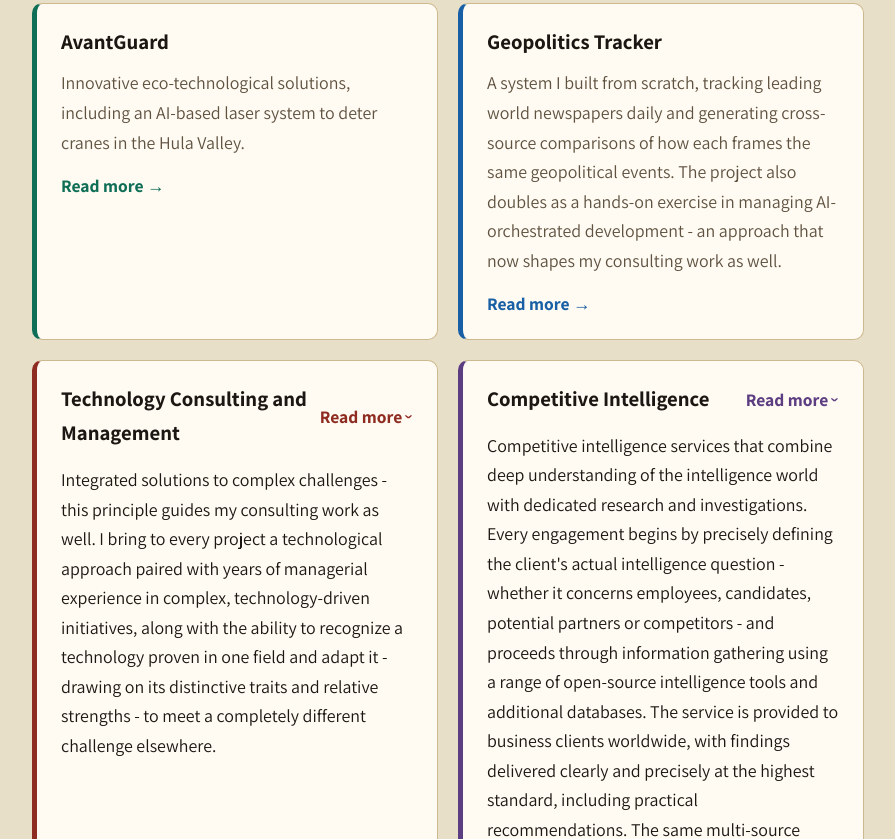
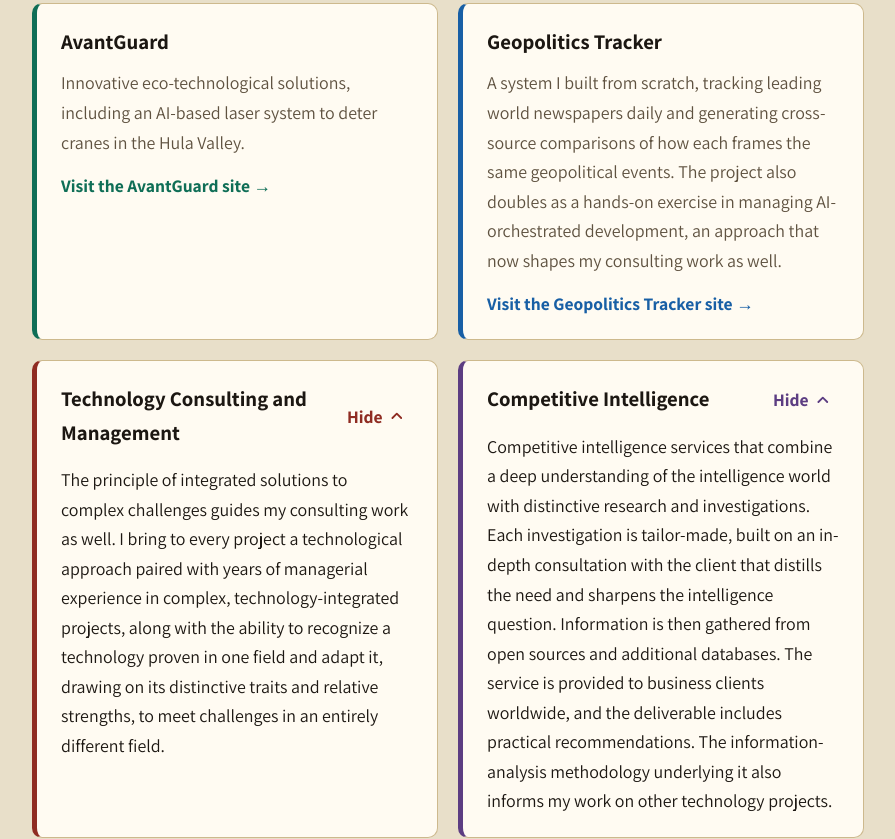
Before and after one commit to Meir-Shemesh/meirshemesh-homepage, a plain HTML site: page docs/en/index.html in a window 1280 px wide. Shown: the part 1961-2800 px from the top of the page, without its empty margins (192-1087 px from the left). Drawn offline with Linux system fonts and the light colour scheme.

Commit message:
Activities section: accessible toggle buttons, site links, new copy (he+en)
- Bottom tiles (Consulting, Competitive Intelligence): replace <details>
  with a <button> using aria-expanded/aria-controls. Open by default,
  Hide/Read more (he: הסתר/קרא עוד) with arrow, visible focus ring.
  Progressive enhancement: the button stays hidden until JS loads, so
  the full text is always visible without JS.
- Top tiles: Visit the X site (he: לאתר X), target=_blank, rel=noopener,
  screen-reader-only "(opens in a new tab)".
- New approved Competitive Intelligence copy (he+en) and English
  translation of the Consulting tile.
- Remove spaced-hyphen separators in the tiles, About and meta
  description (he+en).
- CLAUDE.md: document the new tile structure.

Co-Authored-By: Claude Opus 5.5 <noreply@anthropic.com>

```diff
--- a/docs/en/index.html
+++ b/docs/en/index.html
@@ -14,7 +14,7 @@
 </script>
 <meta name="viewport" content="width=device-width, initial-scale=1">
 <title>Meir Shemesh</title>
-<meta name="description" content="Meir Shemesh - strategic and intelligence analysis, AI project orchestration, and ecological innovation. Integrated solutions to complex challenges.">
+<meta name="description" content="Meir Shemesh. Strategic and intelligence analysis, AI project orchestration, and ecological innovation. Integrated solutions to complex challenges.">
 <link rel="icon" href="../assets/images/favicon.ico">
 <link rel="icon" type="image/png" sizes="32x32" href="../assets/images/favicon-32x32.png">
 <link rel="icon" type="image/png" sizes="16x16" href="../assets/images/favicon-16x16.png">
@@ -220,28 +220,55 @@
   .activity-card h3 { margin: 0 0 .6rem; font-size: 1.1rem; }
   .activity-card .summary { margin: 0 0 .85rem; color: var(--text-muted); font-size: .95rem; }
   .activity-card .read-more { font-weight: 700; color: var(--card-color); }
-  details.activity-card summary {
-    list-style: none;
-    cursor: pointer;
+  .activity-card .read-more:focus-visible {
+    outline: 3px solid var(--card-color);
+    outline-offset: 3px;
+    border-radius: 4px;
+  }
+  .sr-only {
+    position: absolute;
+    width: 1px;
+    height: 1px;
+    padding: 0;
+    margin: -1px;
+    overflow: hidden;
+    clip: rect(0, 0, 0, 0);
+    white-space: nowrap;
+    border: 0;
+  }
+  .activity-card .card-head {
     display: flex;
     align-items: center;
     justify-content: space-between;
     gap: .75rem;
   }
-  details.activity-card summary::-webkit-details-marker { display: none; }
-  details.activity-card summary::marker { content: ""; }
-  details.activity-card summary h3 { margin: 0; }
-  details.activity-card .read-more-label {
-    font-weight: 700;
-    color: var(--card-color);
-    white-space: nowrap;
+  .activity-card .card-head h3 { margin: 0; }
+  .activity-card .toggle-btn {
     display: inline-flex;
     align-items: center;
     gap: .35rem;
+    flex-shrink: 0;
+    font: inherit;
+    font-weight: 700;
+    color: var(--card-color);
+    background: transparent;
+    border: 0;
+    border-radius: 6px;
+    padding: .2rem .45rem;
+    white-space: nowrap;
+    cursor: pointer;
   }
-  details.activity-card .chevron { display: inline-block; transition: transform .2s; }
-  details.activity-card[open] .chevron { transform: rotate(90deg); }
-  details.activity-card .full-text { margin: .9rem 0 0; color: var(--text); font-size: .95rem; }
+  .activity-card .toggle-btn[hidden] { display: none; }
+  .activity-card .toggle-btn:hover .toggle-text { text-decoration: underline; }
+  .activity-card .toggle-btn:focus-visible {
+    outline: 3px solid var(--card-color);
+    outline-offset: 2px;
+  }
+  .activity-card .toggle-icon { width: 1em; height: 1em; transition: transform .2s; }
+  .activity-card .toggle-btn[aria-expanded="true"] .toggle-icon { transform: rotate(180deg); }
+  .activity-card .full-text { margin: .9rem 0 0; color: var(--text); font-size: .95rem; }
+  .activity-card .full-text[hidden] { display: none; }
+  .activity-card.is-collapsed { align-self: start; }
 
   .contact { text-align: center; }
   .contact .email { font-size: 1.25rem; font-weight: 700; }
@@ -271,9 +298,9 @@
     .skill-card p { font-size: 1.1rem; }
     .activity-card h3 { font-size: 1.3rem; }
     .activity-card .summary,
-    details.activity-card .full-text { font-size: 1.12rem; }
+    .activity-card .full-text { font-size: 1.12rem; }
     .activity-card .read-more,
-    details.activity-card .read-more-label { font-size: 1.1rem; }
+    .activity-card .toggle-btn { font-size: 1.1rem; }
     .contact .email { font-size: 1.5rem; }
     .linkedin-link { font-size: 1.1rem; }
   }
@@ -307,7 +334,7 @@
 <section id="about">
   <h2>About</h2>
   <p>
-    Integrated solutions to complex challenges - this principle guides all
+    The principle of integrated solutions to complex challenges guides all
     of my professional work. After roughly a decade in teaching and
     education, I served for many years at the Israeli Prime Minister's
     Office as an intelligence analyst and manager. Since 2020, I have
@@ -354,7 +381,7 @@
     <article class="activity-card" style="--card-color: var(--cat-green)">
       <h3>AvantGuard</h3>
       <p class="summary">Innovative eco-technological solutions, including an AI-based laser system to deter cranes in the Hula Valley.</p>
-      <a class="read-more" href="https://avantguard-ecotech.com" target="_blank" rel="noopener">Read more →</a>
+      <a class="read-more" href="https://avantguard-ecotech.com" target="_blank" rel="noopener">Visit the AvantGuard site <span aria-hidden="true">→</span><span class="sr-only"> (opens in a new tab)</span></a>
     </article>
 
     <article class="activity-card" style="--card-color: var(--cat-blue)">
@@ -364,48 +391,52 @@
         newspapers daily and generating cross-source comparisons of how
         each frames the same geopolitical events. The project also
         doubles as a hands-on exercise in managing AI-orchestrated
-        development - an approach that now shapes my consulting work as
+        development, an approach that now shapes my consulting work as
         well.
       </p>
-      <a class="read-more" href="https://geopolitics.meirshemesh.com" target="_blank" rel="noopener">Read more →</a>
+      <a class="read-more" href="https://geopolitics.meirshemesh.com" target="_blank" rel="noopener">Visit the Geopolitics Tracker site <span aria-hidden="true">→</span><span class="sr-only"> (opens in a new tab)</span></a>
     </article>
 
-    <details open class="activity-card" style="--card-color: var(--brand)">
-      <summary>
+    <article class="activity-card" style="--card-color: var(--brand)">
+      <div class="card-head">
         <h3>Technology Consulting and Management</h3>
-        <span class="read-more-label"><span>Read more</span><span class="chevron" aria-hidden="true">›</span></span>
-      </summary>
-      <p class="full-text">
-        Integrated solutions to complex challenges - this principle guides
+        <button type="button" class="toggle-btn" aria-expanded="true" aria-controls="consulting-text" hidden>
+          <span class="toggle-text">Hide</span><span class="sr-only"> Technology Consulting and Management details</span>
+          <svg class="toggle-icon" viewBox="0 0 24 24" fill="none" stroke="currentColor" stroke-width="2.5" stroke-linecap="round" stroke-linejoin="round" aria-hidden="true" focusable="false"><path d="M6 9l6 6 6-6"/></svg>
+        </button>
+      </div>
+      <p class="full-text" id="consulting-text">
+        The principle of integrated solutions to complex challenges guides
         my consulting work as well. I bring to every project a
         technological approach paired with years of managerial experience
-        in complex, technology-driven initiatives, along with the ability
-        to recognize a technology proven in one field and adapt it -
-        drawing on its distinctive traits and relative strengths - to meet
-        a completely different challenge elsewhere.
+        in complex, technology-integrated projects, along with the ability
+        to recognize a technology proven in one field and adapt it,
+        drawing on its distinctive traits and relative strengths, to meet
+        challenges in an entirely different field.
       </p>
-    </details>
+    </article>
 
-    <details open class="activity-card" style="--card-color: var(--cat-purple)">
-      <summary>
+    <article class="activity-card" style="--card-color: var(--cat-purple)">
+      <div class="card-head">
         <h3>Competitive Intelligence</h3>
-        <span class="read-more-label"><span>Read more</span><span class="chevron" aria-hidden="true">›</span></span>
-      </summary>
-      <p class="full-text">
-        Competitive intelligence services that combine deep understanding
-        of the intelligence world with dedicated research and
-        investigations. Every engagement begins by precisely defining the
-        client's actual intelligence question - whether it concerns
-        employees, candidates, potential partners or competitors - and
-        proceeds through information gathering using a range of
-        open-source intelligence tools and additional databases. The
-        service is provided to business clients worldwide, with findings
-        delivered clearly and precisely at the highest standard, including
-        practical recommendations. The same multi-source analysis
-        methodology underlying this service also carries through into
-        other technology projects I lead.
+        <button type="button" class="toggle-btn" aria-expanded="true" aria-controls="intel-text" hidden>
+          <span class="toggle-text">Hide</span><span class="sr-only"> Competitive Intelligence details</span>
+          <svg class="toggle-icon" viewBox="0 0 24 24" fill="none" stroke="currentColor" stroke-width="2.5" stroke-linecap="round" stroke-linejoin="round" aria-hidden="true" focusable="false"><path d="M6 9l6 6 6-6"/></svg>
+        </button>
+      </div>
+      <p class="full-text" id="intel-text">
+        Competitive intelligence services that combine a deep understanding
+        of the intelligence world with distinctive research and
+        investigations. Each investigation is tailor-made, built on an
+        in-depth consultation with the client that distills the need and
+        sharpens the intelligence question. Information is then gathered
+        from open sources and additional databases. The service is
+        provided to business clients worldwide, and the deliverable
+        includes practical recommendations. The information-analysis
+        methodology underlying it also informs my work on other technology
+        projects.
       </p>
-    </details>
+    </article>
 
   </div>
 </section>
@@ -451,6 +482,27 @@
       sync();
     });
   })();
+
+  (function () {
+    var buttons = document.querySelectorAll('#activities .toggle-btn');
+    Array.prototype.forEach.call(buttons, function (btn) {
+      var panel = document.getElementById(btn.getAttribute('aria-controls'));
+      var card = btn.closest('.activity-card');
+      var text = btn.querySelector('.toggle-text');
+      if (!panel || !card || !text) return;
+      function render(expanded) {
+        btn.setAttribute('aria-expanded', expanded ? 'true' : 'false');
+        text.textContent = expanded ? 'Hide' : 'Read more';
+        panel.hidden = !expanded;
+        card.classList.toggle('is-collapsed', !expanded);
+      }
+      btn.addEventListener('click', function () {
+        render(btn.getAttribute('aria-expanded') !== 'true');
+      });
+      render(true);
+      btn.hidden = false;
+    });
+  })();
 </script>
 
 </body>
```
Also changed, not shown: docs/he/index.html (+93 -42 lines), 1 other file.
